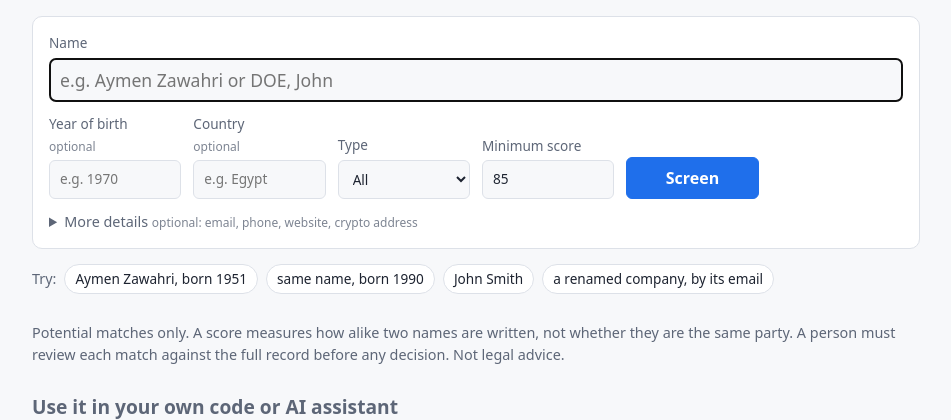
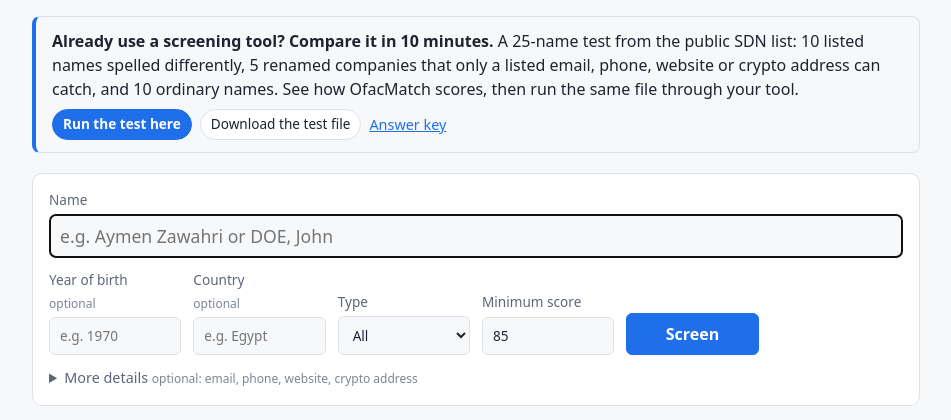
Before and after one commit to krunalsolanki/ofac-match, an ASP.NET Core app: page / in a window 1280 px wide. Shown: the part 211-631 px from the top of the page, without its empty margins (164-1115 px from the left). Run offline with ASP.NET Core 8, Linux system fonts and the light colour scheme; some libraries are stand-ins or nearby versions.

Commit message:
Show the comparison test on the main page

```diff
--- a/samples/OfacMatch.Web/Pages/Home.razor
+++ b/samples/OfacMatch.Web/Pages/Home.razor
@@ -3,6 +3,7 @@
 @using OfacMatch.Screening
 @inject SanctionsData Data
 @inject NavigationManager Navigation
+@inject IJSRuntime JS
 
 <PageTitle>OfacMatch – try OFAC name screening</PageTitle>
 
@@ -15,8 +16,25 @@
 <main>
     <nav class="modes" aria-label="Screening mode">
         <button type="button" class="@(_batch ? "" : "active")" aria-pressed="@(!_batch)" @onclick="() => _batch = false">One name</button>
-        <button type="button" class="@(_batch ? "active" : "")" aria-pressed="@_batch" @onclick="() => _batch = true">A list of names (CSV)</button>
+        <button type="button" class="@(_batch ? "active" : "")" aria-pressed="@_batch" @onclick="() => { _batch = true; _runComparison = false; }">A list of names (CSV)</button>
     </nav>
+
+    @if (!_batch)
+    {
+        <aside class="compare-callout" aria-label="Compare with your screening tool">
+            <p>
+                <strong>Already use a screening tool? Compare it in 10 minutes.</strong>
+                A 25-name test from the public SDN list: 10 listed names spelled differently, 5 renamed companies
+                that only a listed email, phone, website or crypto address can catch, and 10 ordinary names.
+                See how OfacMatch scores, then run the same file through your tool.
+            </p>
+            <p class="examples">
+                <button type="button" class="primary" @onclick="StartComparison">Run the test here</button>
+                <button type="button" @onclick="DownloadComparisonAsync">Download the test file</button>
+                <a href="@ComparisonTest.GuideUrl" target="_blank" rel="noopener">Answer key</a>
+            </p>
+        </aside>
+    }
 
     @if (_batch)
     {
@@ -211,6 +229,15 @@
     private bool _batch;
     private bool _runComparison;
 
+    private void StartComparison()
+    {
+        _runComparison = true;
+        _batch = true;
+    }
+
+    private async Task DownloadComparisonAsync() =>
+        await JS.InvokeVoidAsync("ofacMatchDownload", ComparisonTest.FileName, ComparisonTest.Csv);
+
     // ?test=compare opens the list mode and runs the 25-name comparison test straight away.
     protected override void OnInitialized()
     {
--- a/samples/OfacMatch.Web/wwwroot/css/app.css
+++ b/samples/OfacMatch.Web/wwwroot/css/app.css
@@ -327,3 +327,13 @@ label.inline { display: inline-flex; gap: 6px; align-items: center; font-size: 0
     font-size: 0.9rem;
     color: var(--text);
 }
+
+.compare-callout {
+    border: 1px solid var(--border);
+    border-left: 4px solid var(--accent);
+    border-radius: 8px;
+    padding: 12px 16px;
+    margin: 0 0 20px;
+}
+.compare-callout p { margin: 0 0 8px; }
+.compare-callout p:last-child { margin-bottom: 0; }
```
